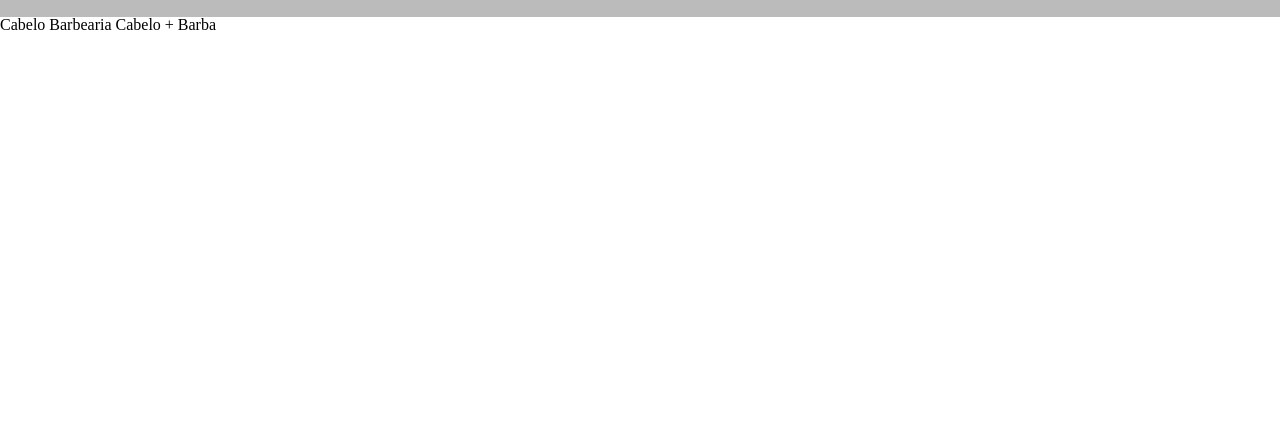
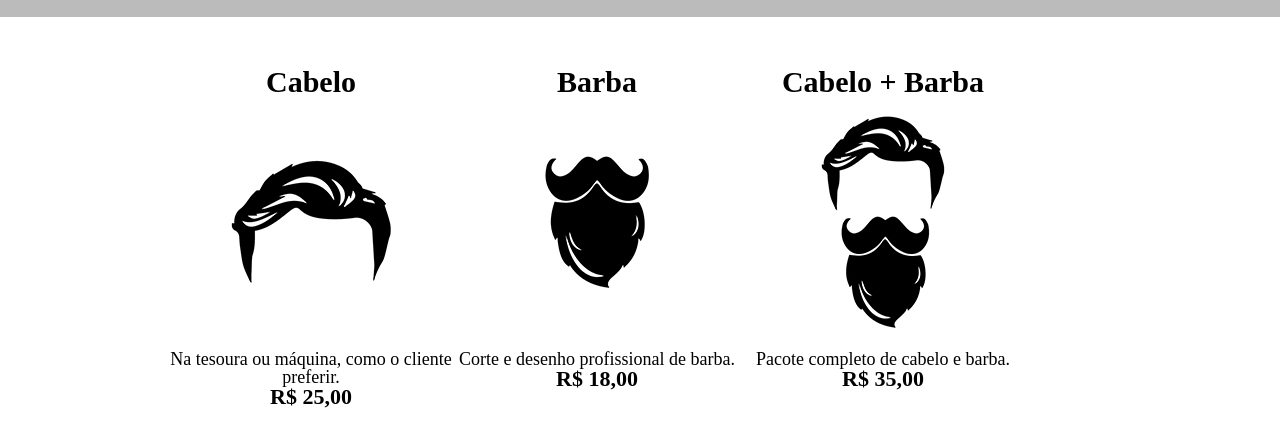
Before and after one commit to joaolucasmm/barbearia-alura, a plain HTML site: page produtos.html in a window 1280 px wide. Shown: the part 276-722 px from the top of the page. Drawn offline with Linux system fonts and the light colour scheme.

Commit message:
alterando estilo do texto

```diff
--- a/produtos.css
+++ b/produtos.css
@@ -28,3 +28,30 @@ nav a {
     text-decoration: none;
 
 }
+
+.produtos{
+    width: 940px;
+    margin: 0 auto;
+    padding: 50px 0;
+}
+
+.produtos li {
+    display: inline-block;
+    text-align: center;
+    width: 30%;
+    vertical-align: top;
+}
+
+.produtos h2{
+    font-size: 30px;
+    font-weight: bold;
+}
+
+.produto-descricao {
+    font-size: 18px;
+}
+
+.produto-preco {
+    font-size: 22px;
+    font-weight: bold;
+}
--- a/produtos.html
+++ b/produtos.html
@@ -23,9 +23,26 @@
 
 
         <main>
-            Cabelo
-            Barbearia
-            Cabelo + Barba
+            <ul class="produtos">
+                <li>
+                    <h2>Cabelo</h2>
+                    <img src="cabelo.jpg">
+                    <p class="produto-descricao">Na tesoura ou máquina, como o cliente preferir.</p>
+                    <p class="produto-preco">R$ 25,00</p>
+                </li>
+                <li>
+                    <h2>Barba</h2>
+                    <img src="barba.jpg">
+                    <p class="produto-descricao">Corte e desenho profissional de barba.</p>
+                    <p class="produto-preco">R$ 18,00</p>
+                </li>
+                <li>
+                    <h2>Cabelo + Barba</h2>
+                    <img src="cabelo+barba.jpg">
+                    <p class="produto-descricao">Pacote completo de cabelo e barba.</p>
+                    <p class="produto-preco">R$ 35,00</p>
+                </li>
+            </ul>
         </main>
     </body>
 </html>
```
